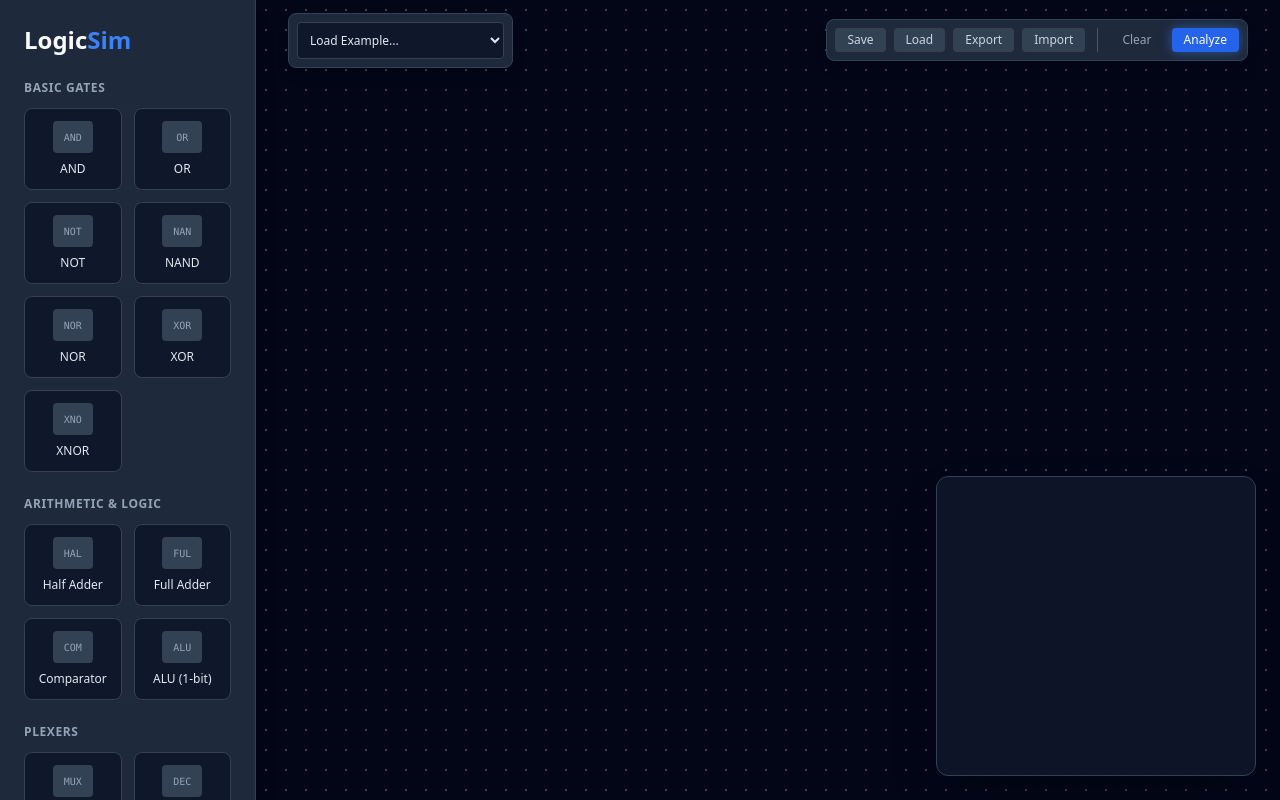
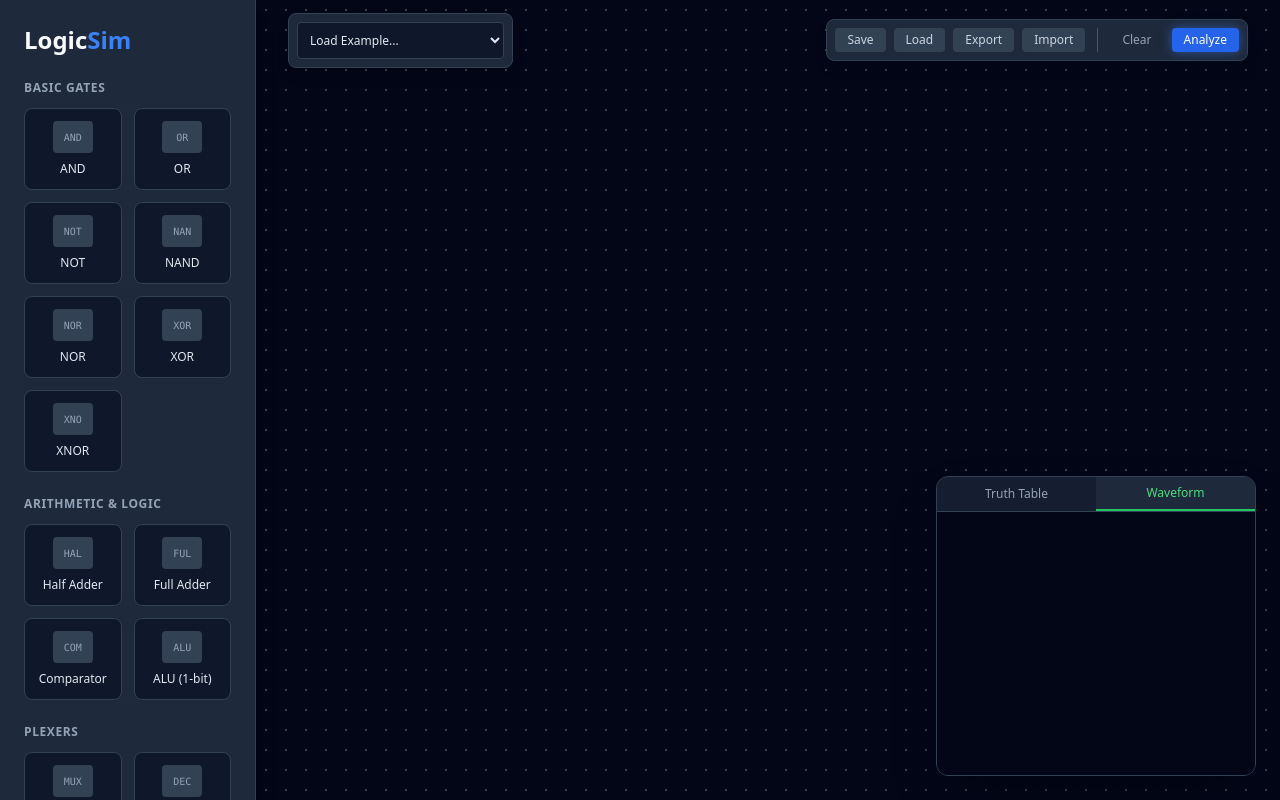
Before and after one commit to HackyCoder0951/logicSimulation, a Next.js app: page / in a window 1280 px wide. Built offline with nearby package versions, Linux system fonts and the light colour scheme.

Commit message:
feat: Implement waveform viewer to display real-time signal history for circuit components.

```diff
--- a/app/page.js
+++ b/app/page.js
@@ -5,11 +5,38 @@ import React, { useState, useRef } from 'react';
 import Sidebar from '@/components/Sidebar';
 import CanvasWorkspace from '@/components/CanvasWorkspace';
 import TruthTable from '@/components/TruthTable';
+import WaveformViewer from '@/components/WaveformViewer';
 
 export default function Home() {
     const [selectedGateType, setSelectedGateType] = useState(null);
     const [circuitTruthTable, setCircuitTruthTable] = useState(null);
     const [currentInputs, setCurrentInputs] = useState([]);
+
+    // Waveform State
+    const [activeTab, setActiveTab] = useState('waveform'); // 'table' or 'waveform'
+    const [waveformHistory, setWaveformHistory] = useState([]);
+    const [monitoredSignals, setMonitoredSignals] = useState([]);
+    const historyBufferRef = useRef([]);
+
+    const handleSignalUpdate = (frame, gates) => {
+        // Update buffer
+        historyBufferRef.current.unshift(frame);
+        if (historyBufferRef.current.length > 500) { // Keep last 500 frames
+            historyBufferRef.current.pop();
+        }
+
+        // Throttled State Update (every 5 frames or so to save React renders)
+        // Actually, for 60fps, updating React state every frame is heavy.
+        // Let's update every 10 frames (~6 times a second)
+        if (historyBufferRef.current.length % 5 === 0) {
+            setWaveformHistory([...historyBufferRef.current]);
+
+            // Update signal metadata if changed count
+            if (gates.length !== monitoredSignals.length) {
+                setMonitoredSignals(gates.map(g => ({ id: g.id, label: g.label || g.type })));
+            }
+        }
+    };
 
     // Panel Size State
     const [panelSize, setPanelSize] = useState({ width: 320, height: 300 });
@@ -52,9 +79,10 @@ export default function Home() {
                     onSelectionChange={setSelectedGateType}
                     onAnalyze={setCircuitTruthTable}
                     onInputStateChange={setCurrentInputs}
+                    onSignalHistoryUpdate={handleSignalUpdate}
                 />
 
-                {/* Floating Truth Table Panel */}
+                {/* Floating Panel */}
                 <div
                     className="absolute bottom-6 right-6 bg-slate-900/90 backdrop-blur-md border border-slate-700 rounded-xl shadow-2xl overflow-hidden flex flex-col transition-none"
                     style={{ width: panelSize.width, height: panelSize.height }}
@@ -64,11 +92,37 @@ export default function Home() {
                         className="absolute top-0 left-0 w-4 h-4 cursor-nwse-resize z-20 hover:bg-blue-500/50 rounded-br"
                         onMouseDown={handleResizeStart}
                     />
-                    <TruthTable
-                        type={selectedGateType}
-                        circuitTable={circuitTruthTable}
-                        currentInputs={currentInputs}
-                    />
+
+                    {/* Tabs */}
+                    <div className="flex border-b border-slate-700 bg-slate-800/50">
+                        <button
+                            onClick={() => setActiveTab('table')}
+                            className={`flex-1 py-2 text-xs font-medium transition-colors ${activeTab === 'table' ? 'text-blue-400 bg-slate-800 border-b-2 border-blue-500' : 'text-slate-400 hover:text-slate-200'}`}
+                        >
+                            Truth Table
+                        </button>
+                        <button
+                            onClick={() => setActiveTab('waveform')}
+                            className={`flex-1 py-2 text-xs font-medium transition-colors ${activeTab === 'waveform' ? 'text-green-400 bg-slate-800 border-b-2 border-green-500' : 'text-slate-400 hover:text-slate-200'}`}
+                        >
+                            Waveform
+                        </button>
+                    </div>
+
+                    <div className="flex-1 overflow-hidden relative">
+                        {activeTab === 'table' ? (
+                            <TruthTable
+                                type={selectedGateType}
+                                circuitTable={circuitTruthTable}
+                                currentInputs={currentInputs}
+                            />
+                        ) : (
+                            <WaveformViewer
+                                history={waveformHistory}
+                                signals={monitoredSignals}
+                            />
+                        )}
+                    </div>
                 </div>
             </main>
         </div>
--- a/components/CanvasWorkspace.js
+++ b/components/CanvasWorkspace.js
@@ -5,7 +5,7 @@ import { Gate } from '@/lib/Gate';
 import { Wire } from '@/lib/Wire';
 import { EXAMPLES } from '@/lib/examples';
 
-const CanvasWorkspace = ({ onSelectionChange, onAnalyze, onInputStateChange }) => {
+const CanvasWorkspace = ({ onSelectionChange, onAnalyze, onInputStateChange, onSignalHistoryUpdate }) => {
     const canvasRef = useRef(null);
     const containerRef = useRef(null);
 
@@ -96,6 +96,21 @@ const CanvasWorkspace = ({ onSelectionChange, onAnalyze, onInputStateChange }) =
                     const currentStates = inputs.map(g => g.state ? 1 : 0);
                     onInputStateChange(currentStates);
                 }
+            }
+
+            // Record History for Waveform
+            if (onSignalHistoryUpdate) {
+                // Collect all inputs and outputs
+                const signals = {};
+                gatesRef.current.forEach(g => {
+                    if (g.type === 'SWITCH' || g.type === 'BULB' || g.type === 'CLOCK') {
+                        signals[g.id] = g.state ? 1 : 0;
+                    }
+                });
+
+                // Also send signal metadata periodically (or just once, but here we do it implicitly via ID)
+                // We'll let the parent handle the history buffer, we just send the current frame
+                onSignalHistoryUpdate(signals, gatesRef.current.filter(g => g.type === 'SWITCH' || g.type === 'BULB' || g.type === 'CLOCK'));
             }
 
             // Draw Wires
--- /dev/null
+++ b/components/WaveformViewer.js
@@ -0,0 +1,111 @@
+import React, { useRef, useEffect } from 'react';
+
+const WaveformViewer = ({ history, signals }) => {
+    const canvasRef = useRef(null);
+
+    useEffect(() => {
+        const canvas = canvasRef.current;
+        if (!canvas || !history || history.length === 0 || !signals || signals.length === 0) return;
+
+        const ctx = canvas.getContext('2d');
+        const width = canvas.width;
+        const height = canvas.height;
+
+        // Clear
+        ctx.fillStyle = '#0f172a'; // slate-900
+        ctx.fillRect(0, 0, width, height);
+
+        // Grid
+        ctx.strokeStyle = '#1e293b'; // slate-800
+        ctx.lineWidth = 1;
+        ctx.beginPath();
+        for (let x = 0; x < width; x += 50) {
+            ctx.moveTo(x, 0);
+            ctx.lineTo(x, height);
+        }
+        ctx.stroke();
+
+        // Draw Signals
+        const rowHeight = 40;
+        const padding = 10;
+        const timeScale = 2; // Pixels per frame
+
+        signals.forEach((signal, index) => {
+            const yBase = index * rowHeight + padding + 20;
+
+            // Label
+            ctx.fillStyle = '#94a3b8'; // slate-400
+            ctx.font = '10px monospace';
+            ctx.fillText(signal.label, 5, yBase - 15);
+
+            // Waveform
+            ctx.strokeStyle = '#22c55e'; // green-500
+            ctx.lineWidth = 2;
+            ctx.beginPath();
+
+            // Draw from right to left (newest at right)
+            // history[0] is newest
+            let prevVal = null;
+
+            for (let i = 0; i < history.length; i++) {
+                const x = width - (i * timeScale);
+                if (x < 0) break;
+
+                const frame = history[i];
+                const val = frame[signal.id]; // 0 or 1
+                const y = val ? yBase - 10 : yBase;
+
+                if (i === 0) {
+                    ctx.moveTo(x, y);
+                } else {
+                    ctx.lineTo(x, prevVal !== val ? (prevVal ? yBase - 10 : yBase) : y); // Vertical line
+                    ctx.lineTo(x, y); // Horizontal line
+                }
+                prevVal = val;
+            }
+            ctx.stroke();
+
+            // Divider
+            ctx.strokeStyle = '#334155'; // slate-700
+            ctx.lineWidth = 1;
+            ctx.beginPath();
+            ctx.moveTo(0, index * rowHeight + rowHeight);
+            ctx.lineTo(width, index * rowHeight + rowHeight);
+            ctx.stroke();
+        });
+
+        // Time Cursor (Current)
+        ctx.strokeStyle = '#fbbf24'; // amber-400
+        ctx.lineWidth = 1;
+        ctx.beginPath();
+        ctx.moveTo(width - 1, 0);
+        ctx.lineTo(width - 1, height);
+        ctx.stroke();
+
+    }, [history, signals]);
+
+    // Resize observer to handle container resizing
+    useEffect(() => {
+        const canvas = canvasRef.current;
+        if (!canvas) return;
+
+        const resizeObserver = new ResizeObserver(entries => {
+            for (const entry of entries) {
+                const { width, height } = entry.contentRect;
+                canvas.width = width;
+                canvas.height = height;
+            }
+        });
+
+        resizeObserver.observe(canvas.parentElement);
+        return () => resizeObserver.disconnect();
+    }, []);
+
+    return (
+        <div className="w-full h-full bg-slate-950 overflow-hidden relative">
+            <canvas ref={canvasRef} className="block" />
+        </div>
+    );
+};
+
+export default WaveformViewer;
```
